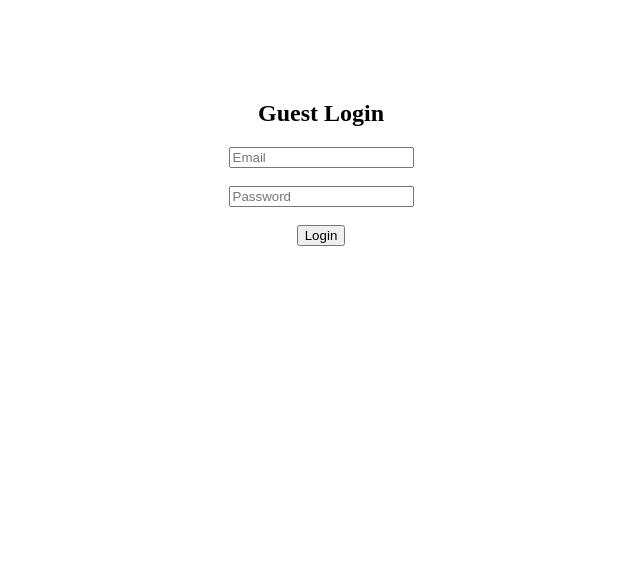
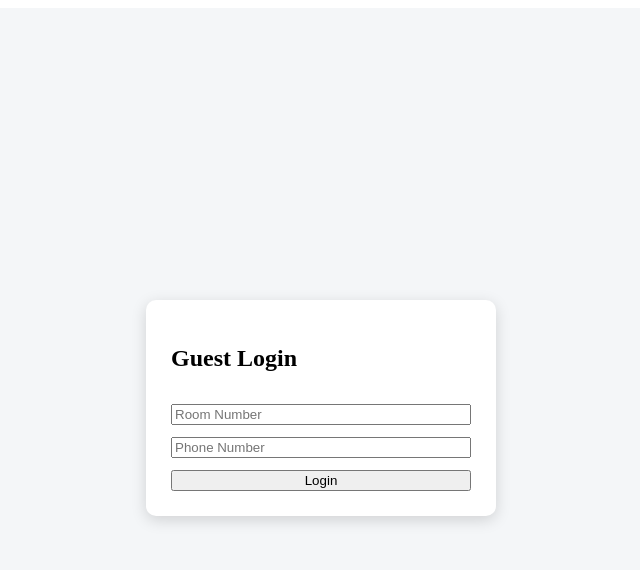
Before and after one commit to lsagarmys1997-crypto/hotelsuite-frontend, a Next.js app: page /guest/login in a window 1280 px wide. Shown: the top 570 px of the page, without its empty margins (319-959 px from the left). Built offline with nearby package versions, Linux system fonts and the light colour scheme.

Commit message:
page.jsx

```diff
--- a/app/guest/login/page.jsx
+++ b/app/guest/login/page.jsx
@@ -5,8 +5,8 @@ import { useRouter } from 'next/navigation';
 
 export default function GuestLogin() {
   const router = useRouter();
-  const [email, setEmail] = useState('');
-  const [password, setPassword] = useState('');
+  const [room, setRoom] = useState('');
+  const [phone, setPhone] = useState('');
   const [error, setError] = useState('');
 
   const handleLogin = async () => {
@@ -17,7 +17,10 @@ export default function GuestLogin() {
       {
         method: 'POST',
         headers: { 'Content-Type': 'application/json' },
-        body: JSON.stringify({ email, password })
+        body: JSON.stringify({
+          room_number: room,
+          phone
+        })
       }
     );
 
@@ -28,7 +31,6 @@ export default function GuestLogin() {
       return;
     }
 
-    // ✅ Save guest token
     localStorage.setItem('guest_token', data.token);
     localStorage.setItem('guest_user', JSON.stringify(data.guest));
 
@@ -36,27 +38,46 @@ export default function GuestLogin() {
   };
 
   return (
-    <div style={{ marginTop: 100, textAlign: 'center' }}>
+    <div style={styles.container}>
+      <div style={styles.card}>
         <h2>Guest Login</h2>
 
         {error && <p style={{ color: 'red' }}>{error}</p>}
 
         <input
-        placeholder="Email"
-        value={email}
-        onChange={e => setEmail(e.target.value)}
+          placeholder="Room Number"
+          value={room}
+          onChange={e => setRoom(e.target.value)}
         />
-      <br /><br />
 
         <input
-        type="password"
-        placeholder="Password"
-        value={password}
-        onChange={e => setPassword(e.target.value)}
+          placeholder="Phone Number"
+          value={phone}
+          onChange={e => setPhone(e.target.value)}
         />
-      <br /><br />
 
         <button onClick={handleLogin}>Login</button>
       </div>
+    </div>
   );
 }
+
+const styles = {
+  container: {
+    minHeight: '100vh',
+    display: 'flex',
+    justifyContent: 'center',
+    alignItems: 'center',
+    background: '#f4f6f8'
+  },
+  card: {
+    background: '#fff',
+    padding: 25,
+    width: 300,
+    borderRadius: 10,
+    boxShadow: '0 4px 15px rgba(0,0,0,0.15)',
+    display: 'flex',
+    flexDirection: 'column',
+    gap: 12
+  }
+};
```
Lines whose indentation alone changed are shown as unchanged.
